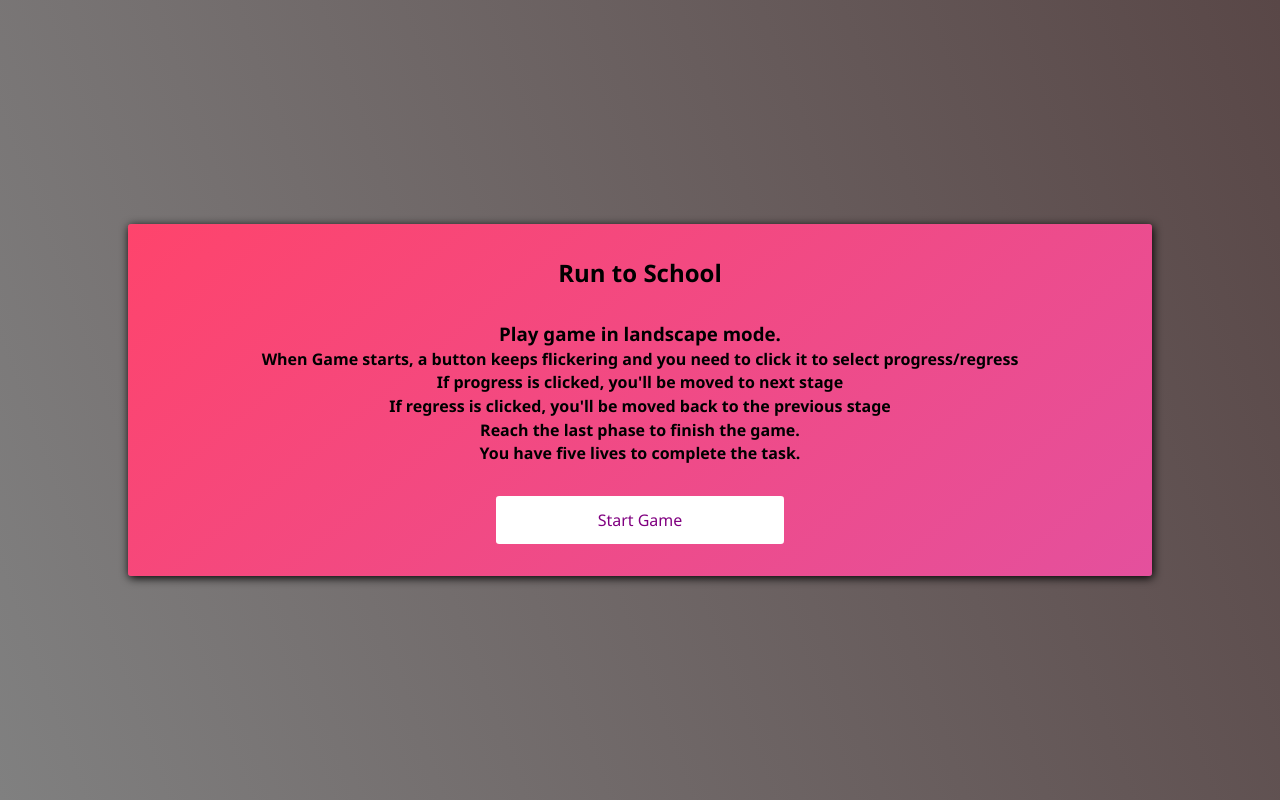
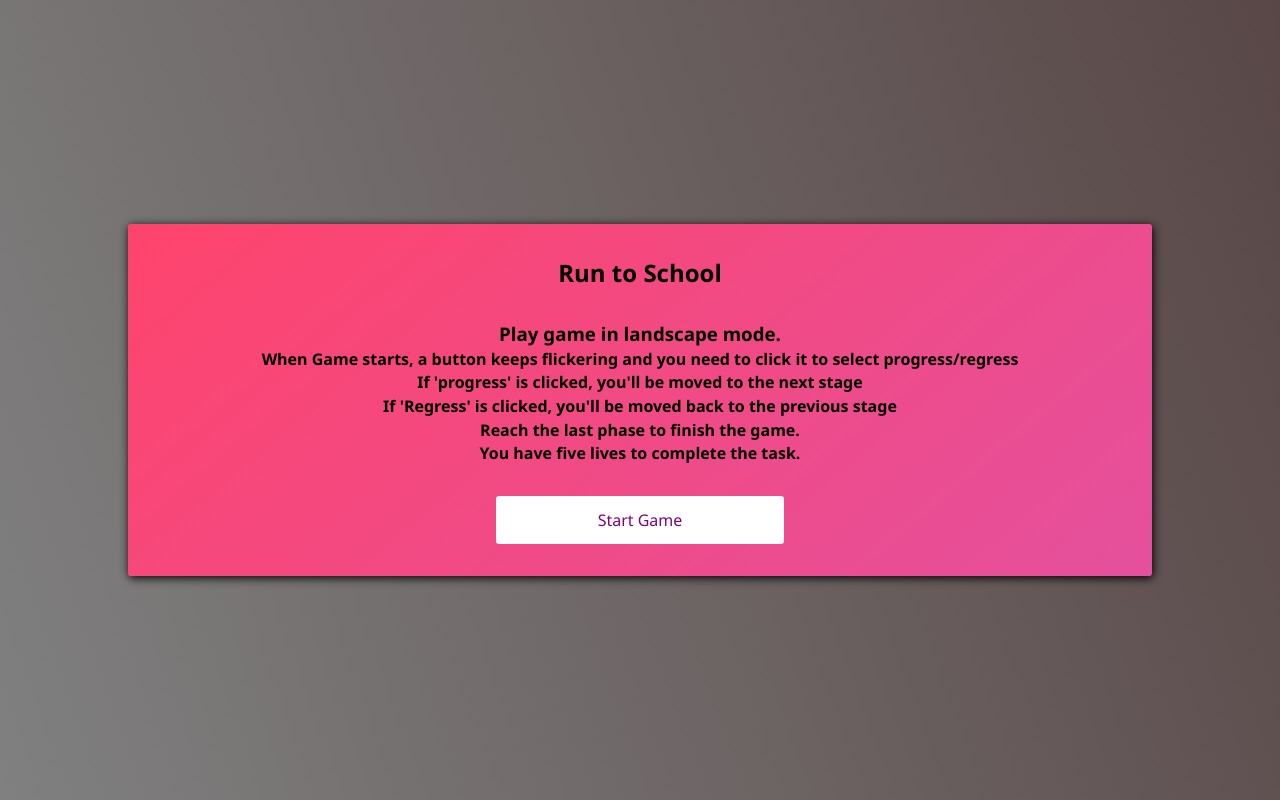
Before and after one commit to sushantgb/RuntoSchool_Game, a plain HTML site: page index.html in a window 1280 px wide. Drawn offline with Linux system fonts and the light colour scheme.

Commit message:
Update index.html

```diff
--- a/index.html
+++ b/index.html
@@ -21,8 +21,8 @@
             <div class="instructions">
                 <h3>Play game in landscape mode.</h3>
                 <p>When Game starts, a button keeps flickering and you need to click it to select progress/regress</p>
-                <p>If progress is clicked, you'll be moved to next stage</p>
-                <p>If regress is clicked, you'll be moved back to the previous stage</p>
+                <p>If 'progress' is clicked, you'll be moved to the next stage</p>
+                <p>If 'Regress' is clicked, you'll be moved back to the previous stage</p>
                 <p>Reach the last phase to finish the game.</p>
                 <p>You have five lives to complete the task.</p>
             </div>
```
